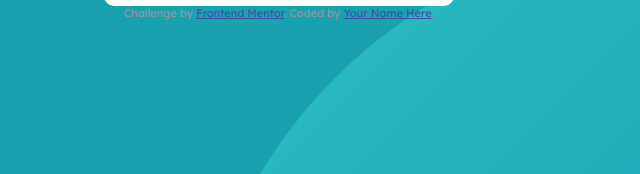
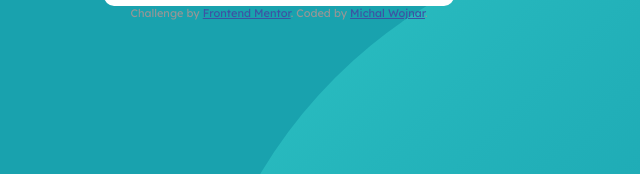
Before and after one commit to mwojnar96/profile-card-component-main, a plain HTML site: page index.html in a window 1280 px wide. Shown: the part 488-662 px from the top of the page, 361-1001 px from the left. Drawn offline with Linux system fonts and the light colour scheme.

Commit message:
3#updated README file

```diff
--- a/index.html
+++ b/index.html
@@ -45,7 +45,7 @@
 
   <div class="attribution">
     Challenge by <a href="https://www.frontendmentor.io?ref=challenge" target="_blank">Frontend Mentor</a>.
-    Coded by <a href="#">Your Name Here</a>.
+    Coded by <a href="#">Michal Wojnar</a>.
   </div>
 </body>
 </html>
```
Also changed, not shown: 2 other files.
